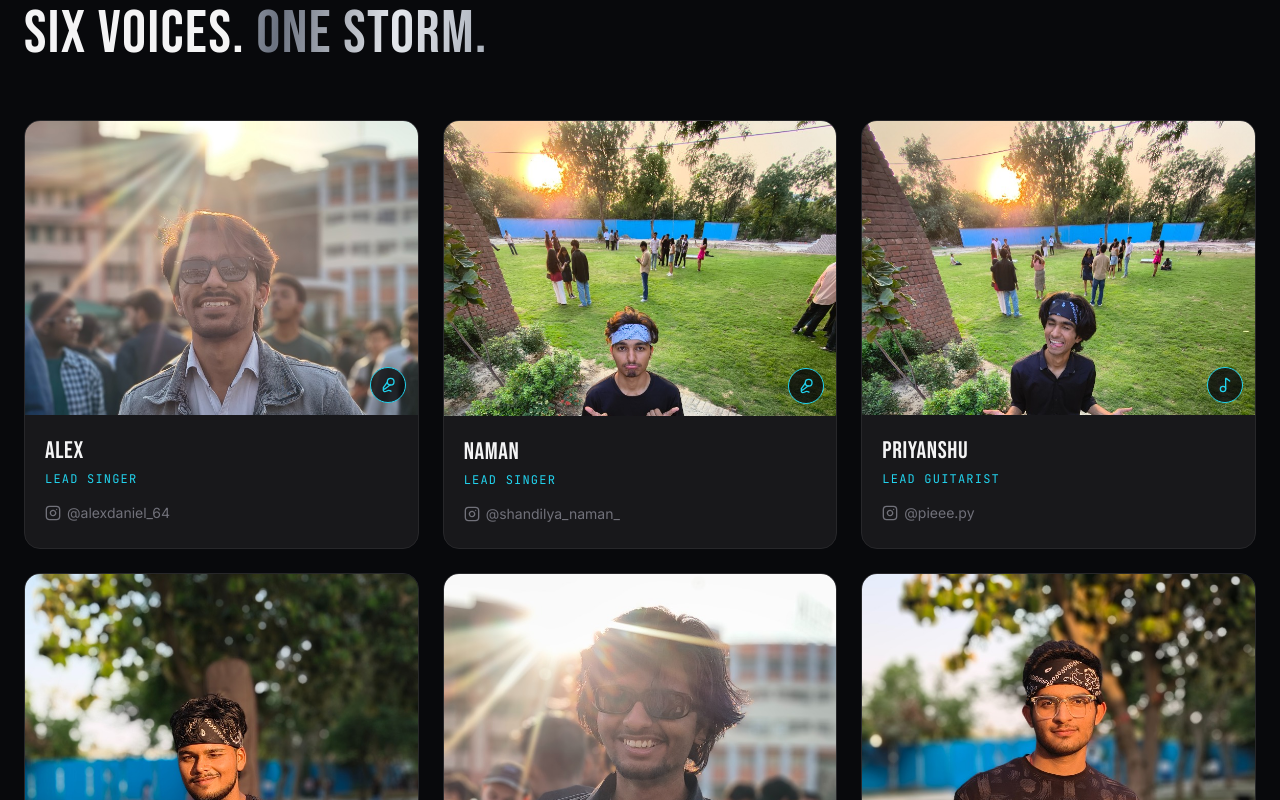
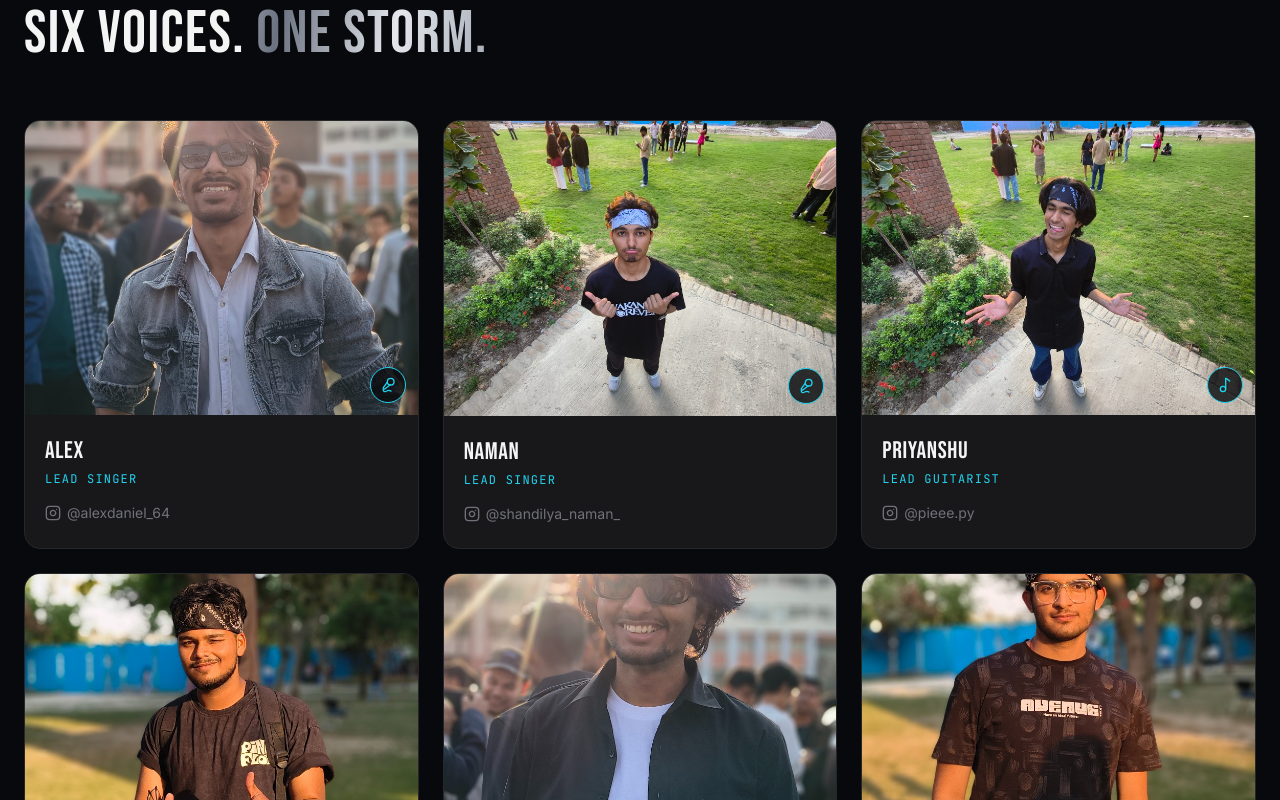
Before and after one commit to Alexdaniel64/Fading-Echoes-Portfolio, a React (Vite) app: page / in a window 1280 px wide. Shown: the part 960-1760 px from the top of the page. Built offline with nearby package versions, Linux system fonts and the light colour scheme.

Commit message:
Remove object-top class from member image

```diff
--- a/src/App.jsx
+++ b/src/App.jsx
@@ -707,7 +707,7 @@ const MemberCard = ({ member, index }) => (
       style={{ aspectRatio: '4 / 3', background: 'linear-gradient(160deg, #18181b 0%, #0c0d10 100%)' }}
     >
       {member.imagePath ? (
-        <img src={member.imagePath} alt={`${member.name} — ${member.role}`} className="fe-member-img object-top" loading="lazy" />
+        <img src={member.imagePath} alt={`${member.name} — ${member.role}`} className="fe-member-img" loading="lazy" />
       ) : (
         <div className="fe-avatar-inner w-full h-full flex items-center justify-center" style={{ transition: 'transform .5s ease' }}>
           <RoleIcon icon={member.icon} className="absolute w-24 h-24 text-zinc-800" />
```
